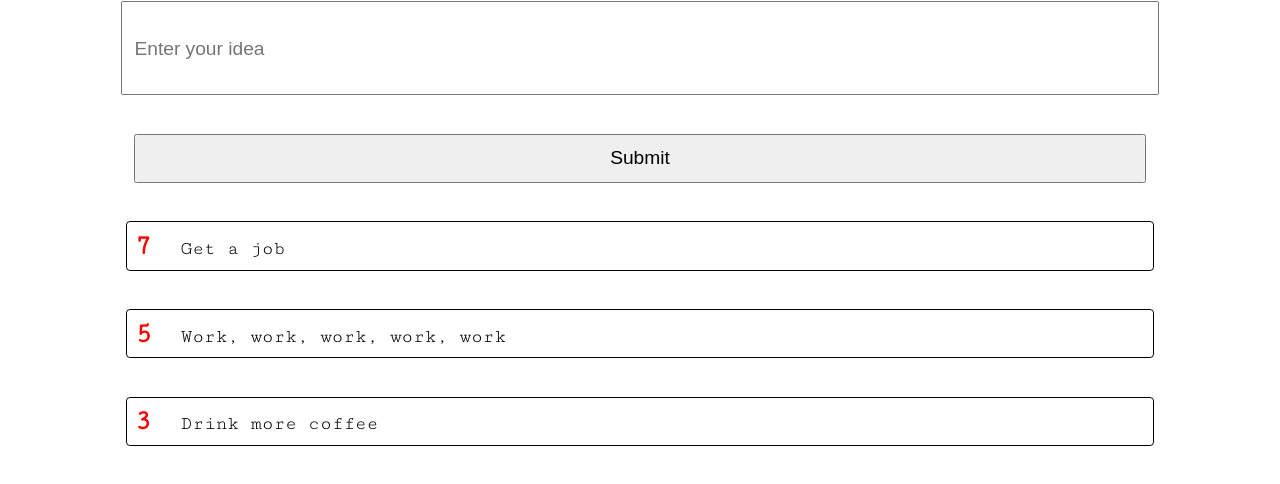
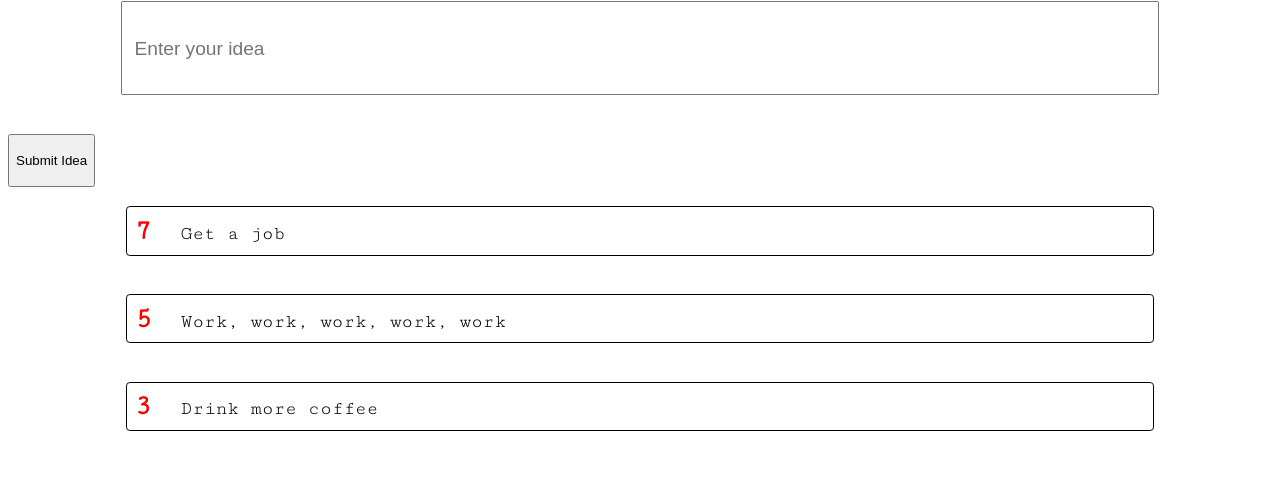
Before and after one commit to mel-booth/brainstorm-demo-redo, a React app: page / in a window 1280 px wide. Shown: the part 90-574 px from the top of the page. Built offline with nearby package versions, Linux system fonts and the light colour scheme.

Commit message:
replace input with button

```diff
--- a/components/app.js
+++ b/components/app.js
@@ -6,9 +6,9 @@ const App = (props) => {
       <h1 id='heading'>Brainstorm Democracy</h1>
       <div className='idea-input'>
       <input id='idea-input' type='text' placeholder='Enter your idea' />
-      <input className='btn' type='submit' value='Submit' onClick={(e) => {
+      <button id='btn' type='submit' value='Submit' onClick={(e) => {
         props.dispatch({type:'ADD_IDEA', payload: {details: e.target.previousSibling.value, votes: 0}})
-      }} />
+      }}>Submit Idea</button>
       </div>
     </div>
   )
--- a/index.css
+++ b/index.css
@@ -24,6 +24,11 @@ input {
   font-size: 1.2em
 }
 
+button {
+  height: 4em;
+
+}
+
 ul {
   display: block;
   list-style: none;
@@ -44,10 +49,6 @@ li {
 }
 
 .idea-input {
-
-}
-
-.btn {
 
 }
 
```
